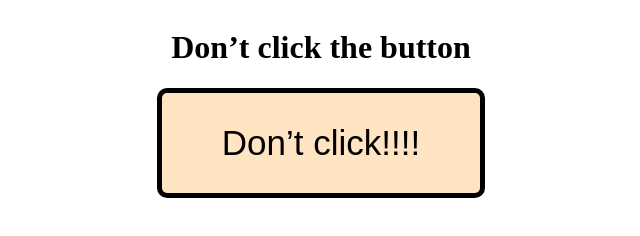
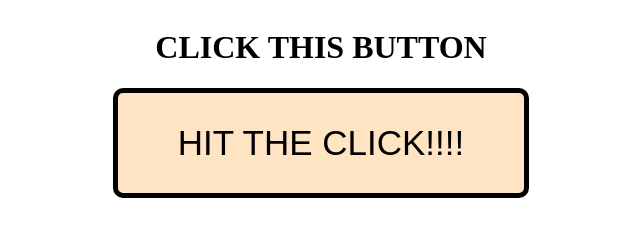
Before and after one commit to heyysarthak/Blog, a plain HTML site: page Index.html in a window 1280 px wide. Shown: the whole page, without its empty margins (319-959 px from the left). Drawn offline with Linux system fonts and the light colour scheme.

Commit message:
Update Index.html

```diff
--- a/Index.html
+++ b/Index.html
@@ -8,8 +8,8 @@
   </head>
   <body>
     <div class="everything">
-      <h1 id="title">Don’t click the button</h1>
-      <button id="button">Don’t click!!!!</button>
+      <h1 id="title">CLICK THIS BUTTON</h1>
+      <button id="button">HIT THE CLICK!!!!</button>
       <audio controls hidden id="song">
         <source src="roll.mp3" type="audio/mpeg">
       Your browser does not support the audio element.
```
